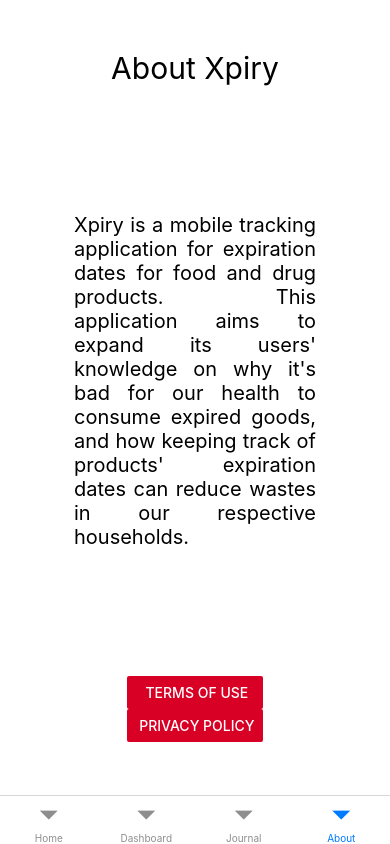
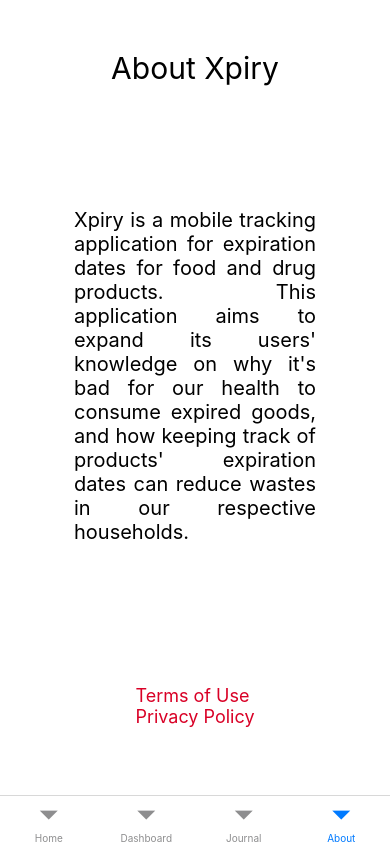
Before and after one commit to uisselo/Xpiry, a React Native app: screen /About in a window 390 px wide. Built offline with nearby package versions, Linux system fonts and the light colour scheme.

Commit message:
updated about screen

```diff
--- a/app/screens/about.js
+++ b/app/screens/about.js
@@ -14,21 +14,18 @@
 
 
       <View style={styles.fixToText}>
-        <Button
-          color="#D90026"
-          title=" Terms of Use"
-          onPress={() =>
-            Alert.prompt(" Terms of Use", " Terms of Use", text => console.log(text))
-          }
-        />
+         <TouchableOpacity
+        onPress={() => console.log("All")}>
+          <Text style={[styles.txt]}>Terms of Use</Text>
+        </TouchableOpacity>
 
-        <Button
-          color="#D90026"
-          title=" Privacy Policy"
-          onPress={() =>
-            Alert.prompt(" Privacy Policy", " Privacy Policy", text => console.log(text))
-          }
-        />
+
+        <TouchableOpacity
+        onPress={() => console.log("All")}>
+          <Text style={[styles.txt]}>Privacy Policy</Text>
+        </TouchableOpacity>
+
+
       </View>
 
     </View>
@@ -59,9 +56,13 @@
     padding: 50
   },
   fixToText: {
-    //position: 'absolute',
+    padding: 20,
     bottom: 0,
     left: 0
+  },
+  txt:{
+   color:"#D90026",
+    fontSize: 18,
   }
 });
 
```
